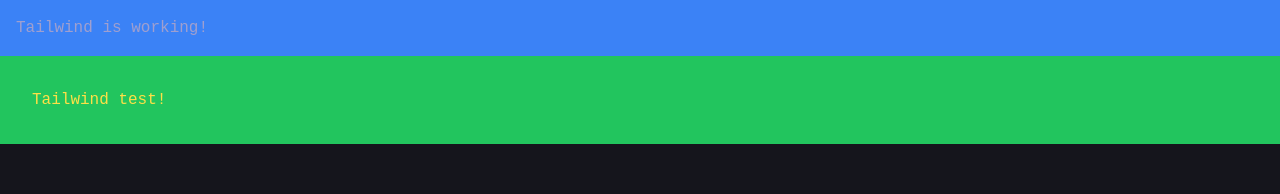
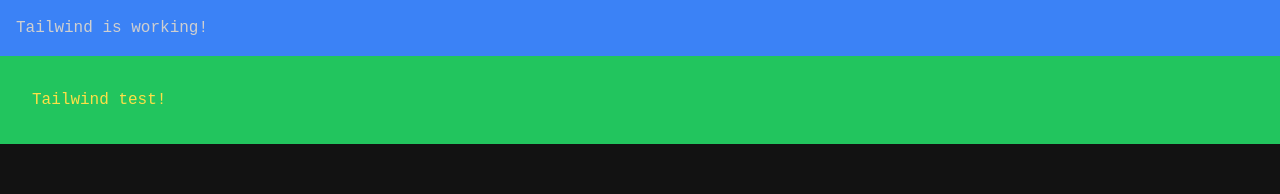
Before and after one commit to tanmaygupta100/SoundShape-RemixTool, a React (Create React App) app: page / in a window 1280 px wide. Shown: the top 194 px of the page. Built offline with nearby package versions, Linux system fonts and the light colour scheme.

Commit message:
SDSH-6: Grey theme

```diff
--- a/tailwind.config.js
+++ b/tailwind.config.js
@@ -10,11 +10,11 @@ module.exports = {
   theme: {
     extend: {
       colors: { // Added new theme.extend.colors section for custom colours.
-        cusBg: '#2a2a36',
-        cusAppBg: '#15151c',
-        cusTxt: '#9f9fcf',
-        cusBrdr: '#51518a',
-        cusSldr: '#3b3b52',
+        cusBg: '#1c1c1c',
+        cusAppBg: '#121212',
+        cusTxt: '#cfcfcf',
+        cusBrdr: '#8f8f8f',
+        cusSldr: '#8f8f8f',
       },
       boxShadow: {
         //horizontal offset, vertical offset, blur radious
```
